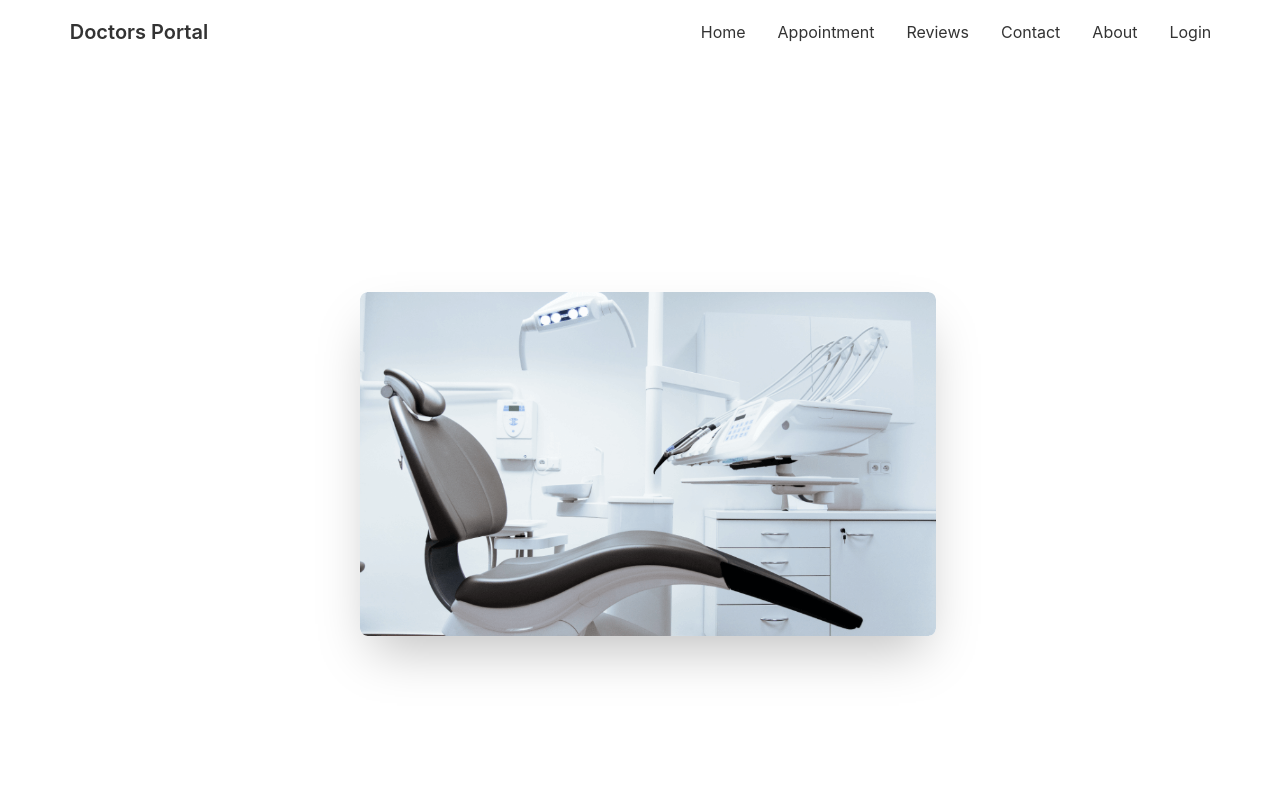
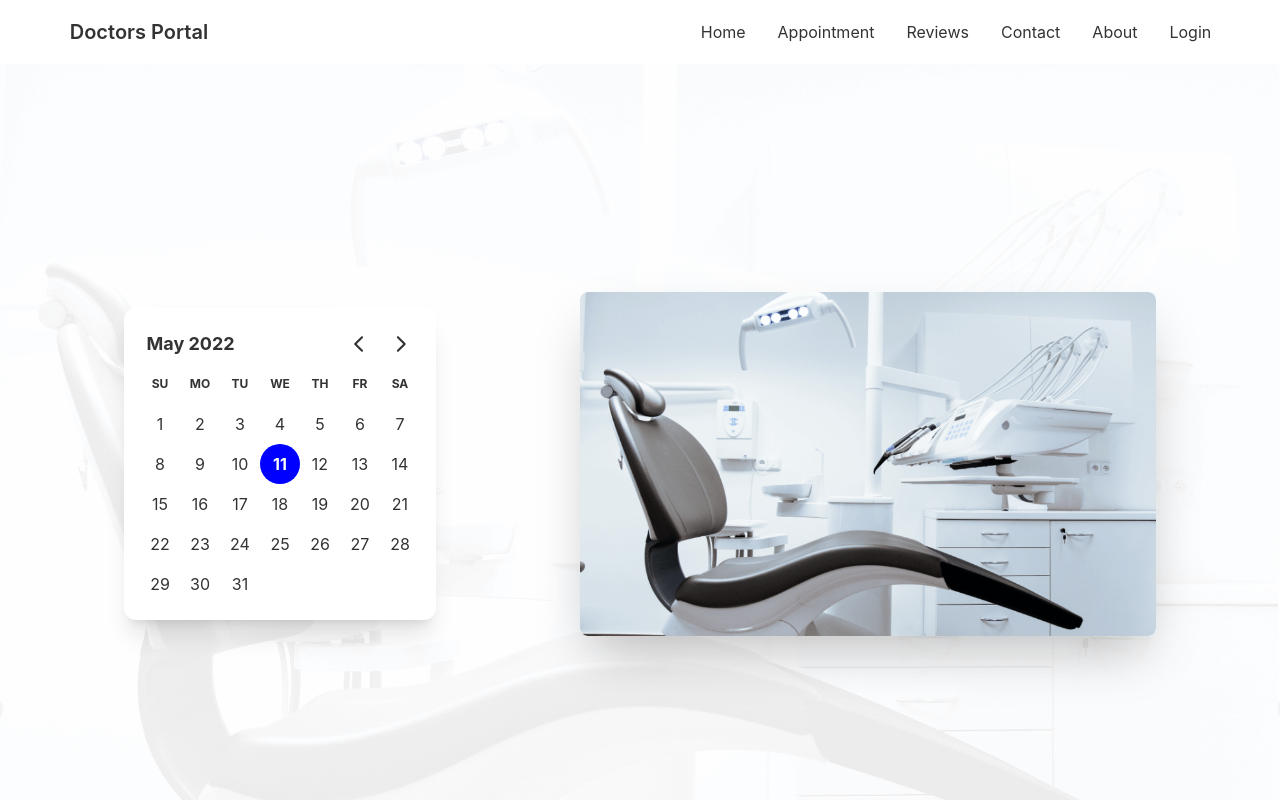
Before and after one commit to MuzakkirHossainMinhaz/doctors-portal-client-side, a React (Create React App) app: page /appointment in a window 1280 px wide. Shown: the top 800 px of the page. Built offline with nearby package versions, Linux system fonts and the light colour scheme.

Commit message:
appointment banner added

```diff
--- a/package.json
+++ b/package.json
@@ -7,7 +7,9 @@
     "@testing-library/react": "^13.2.0",
     "@testing-library/user-event": "^13.5.0",
     "daisyui": "^2.14.3",
+    "date-fns": "^2.28.0",
     "react": "^18.1.0",
+    "react-day-picker": "^8.0.5",
     "react-dom": "^18.1.0",
     "react-router-dom": "^6.3.0",
     "react-scripts": "5.0.1",
--- a/src/Pages/Appointment/AppointmentBanner.js
+++ b/src/Pages/Appointment/AppointmentBanner.js
@@ -1,13 +1,26 @@
-import React from 'react';
+import React, { useState } from 'react';
 import chair from '../../assets/images/chair.png';
+import { DayPicker } from 'react-day-picker';
+import 'react-day-picker/dist/style.css';
+import { format } from 'date-fns';
+import bg from '../../assets/images/bg.png';
 
 const AppointmentBanner = () => {
+    const [date, setDate] = useState(new Date());
+
     return (
-        <div class="hero min-h-screen mx-auto max-w-screen-xl">
+        <div style={{
+            background: `url(${bg})`,
+            backgroundSize: 'contain'
+        }} class="hero min-h-screen mx-auto max-w-screen-xl">
             <div class="hero-content flex-col lg:flex-row-reverse">
-                <img src={chair} class="max-w-xl rounded-lg shadow-2xl" alt=''/>
-                <div className=''>
-
+                <img src={chair} class="max-w-xl rounded-lg shadow-2xl" alt='' />
+                <div className='mr-32 bg-white shadow-xl rounded-xl'>
+                    <DayPicker
+                        mode="single"
+                        selected={date}
+                        onSelect={setDate}
+                    />
                 </div>
             </div>
         </div>
```
Also changed, not shown: 1 other file (tests, documents, lock files or other folders).
